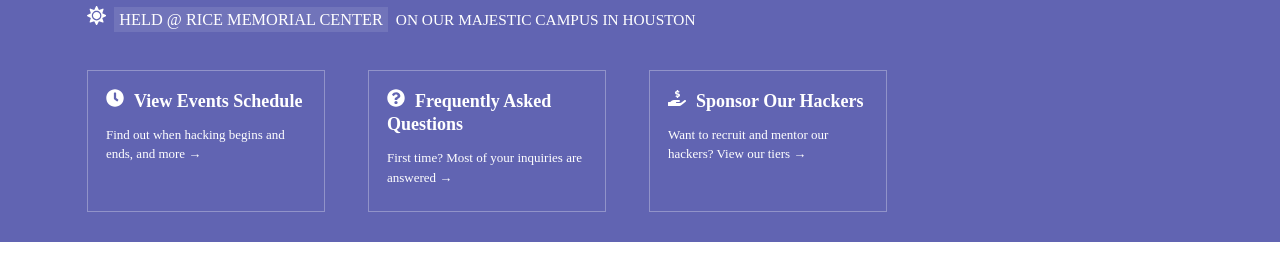
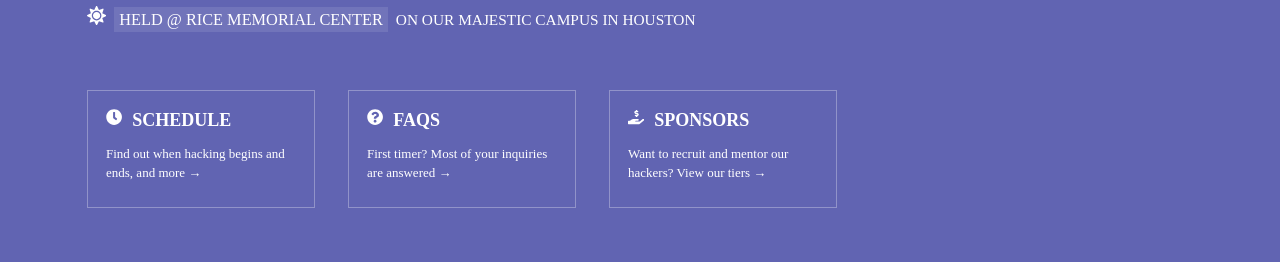
Before and after one commit to hack-rice/newsite, a Next.js app: page / in a window 1280 px wide. Shown: the part 381-643 px from the top of the page. Built offline with nearby package versions, Linux system fonts and the light colour scheme; a web font is replaced by a local one.

Commit message:
add more content

```diff
--- a/pages/index.js
+++ b/pages/index.js
@@ -31,21 +31,21 @@ const bullets = [
 
 const cards = [
   {
-    icon: <FaClock />,
-    title: "View Events Schedule",
+    icon: <FaClock size="0.9em" />,
+    title: "Schedule",
     href: "",
     text: "Find out when hacking begins and ends, and more →"
   },
   {
-    icon: <FaQuestionCircle />,
-    title: "Frequently Asked Questions",
+    icon: <FaQuestionCircle size="0.9em" />,
+    title: "FAQs",
     href: "",
-    text: "First time? Most of your inquiries are answered →"
+    text: "First timer? Most of your inquiries are answered →"
   },
   {
-    icon: <FaHandHoldingUsd />,
-    title: "Sponsor Our Hackers",
-    href: "",
+    icon: <FaHandHoldingUsd size="0.9em" />,
+    title: "Sponsors",
+    href: "../static/sponsors.pdf",
     text: "Want to recruit and mentor our hackers? View our tiers →"
   }
 ].map(card => {
@@ -172,7 +172,7 @@ const Home = () => (
             </>
           ))}
         </p>
-        <div className="row short" style={{ "margin-top": "30px" }}>
+        <div className="row short" style={{ "margin": "50px 0px" }}>
           {cards.map(({ key, href, title, text, icon }) => (
             <>
               <Link href={href}>
@@ -180,7 +180,7 @@ const Home = () => (
                   <h3>
                     <span className="icon">{icon}</span>
                     <span className="spacer" />
-                    {title}
+                    <span className="card-title">{title}</span>
                   </h3>
                   <p>{text}</p>
                 </a>
@@ -360,7 +360,7 @@ const Home = () => (
       }
 
       .row.short {
-        max-width: 800px;
+        max-width: 750px;
       }
 
       .col-3 {
@@ -398,12 +398,16 @@ const Home = () => (
 
       .card {
         padding: 18px 18px 24px;
-        width: 200px;
+        width: 190px;
         text-align: left;
         text-decoration: none;
         color: #fff;
         border: 1px solid rgba(255, 255, 255, 0.3);
         transition: border-color 0.3s ease-in-out, background 0.3s ease-in-out;
+      }
+
+      .card-title {
+        text-transform: uppercase;
       }
 
       .card:hover {
@@ -441,8 +445,20 @@ const Home = () => (
       }
 
       .schedule-item {
-        border-left: 1px solid #6164B2;
-        padding-left: 15px;
+        border: 1px solid rgba(97, 100, 178, 0.2);
+        border-left: 6px solid rgba(97, 100, 178, 0.2);
+        padding: 8px 10px;
+        transition: box-shadow 0.3s ease-in-out, transform 0.3s ease-in-out;
+        margin-bottom: 1em;
+        display: flex;
+        flex-flow: row wrap;
+        justify-content: flex-start;
+        align-items: center;
+      }
+
+      .schedule-item:hover {
+        box-shadow: 1px 2px 10px 2px rgba(97, 100, 178, 0.15);
+        transform: translateY(-5px);
       }
 
       .schedule-day ul li {
@@ -453,6 +469,8 @@ const Home = () => (
       }
 
       .item-time {
+        flex: 1 1 auto;
+        float: right;
         display: block;
         margin-top: 2px;
         font-family: 'Overpass Mono';
@@ -461,10 +479,10 @@ const Home = () => (
       .item-title {
         margin-top: 5px;
         display: inline-block;
-        font-size: 1.1em;
+        font-size: 1em;
         font-weight: 400;
         font-family: 'Overpass Mono';
-        background: rgba(97, 100, 178, 0.2);
+        background: rgba(97, 100, 178, 0.1);
         padding: 2px 5px;
       }
 
@@ -472,9 +490,8 @@ const Home = () => (
         display: block;
         opacity: 0.7;
         margin-top: 0.5em;
-        font-size: 1em;
+        font-size: 0.9em;
         clear: both;
-        margin-bottom: 2em;
       }
 
     `}</style>
```
